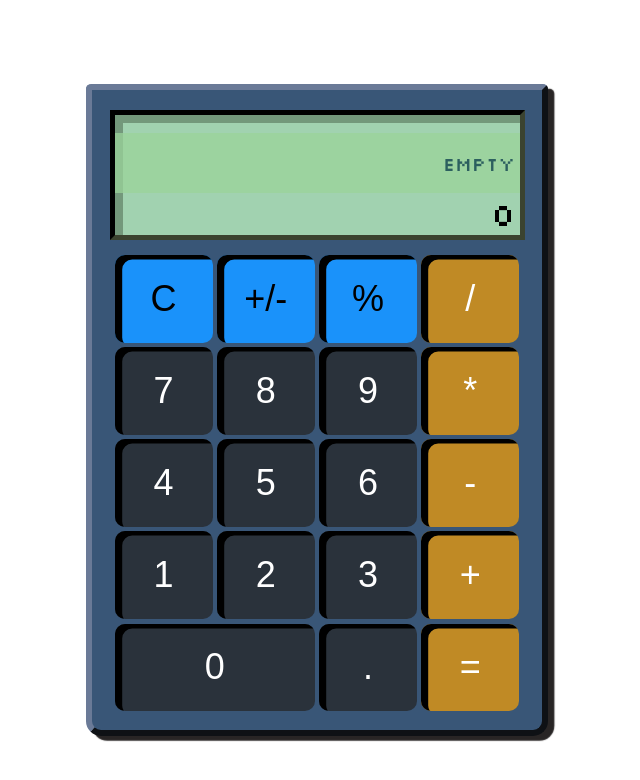
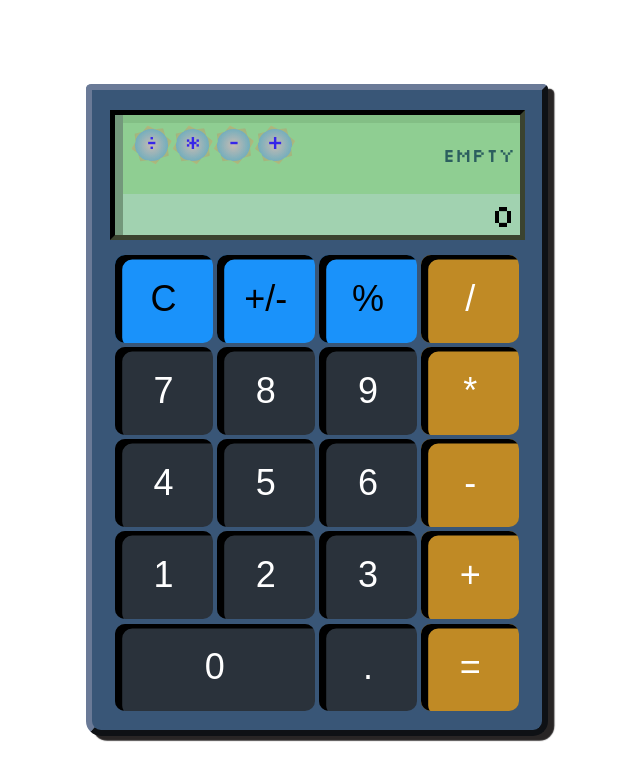
Before and after one commit to e11yunh/calculator, a plain HTML site: page index.html in a window 1280 px wide. Shown: the whole page, without its empty margins (323-963 px from the left). Drawn offline with Linux system fonts and the light colour scheme.

Commit message:
change background colour of 'division by 0' error and operator colour scheme'

```diff
--- a/scripts.js
+++ b/scripts.js
@@ -114,6 +114,11 @@ let result = "";
 function update_main_display(input) {
     const display_text = document.querySelector("#display-text")
     display_text.textContent = input;
+    if (input === "∞ and beyond") {
+        display_text.classList.add("gradient-text")
+    } else {
+        display_text.classList.remove("gradient-text")
+    }
 };
 
 function reset_font_size() {
@@ -132,7 +137,8 @@ function restart() {
     lastCommand = "";
     update_main_display("0");
     update_upper_display("")
-    reset_font_size()
+    reset_font_size();
+    toggleIcons("");
 };
 
 function evaluate() {
@@ -165,13 +171,13 @@ function evaluate() {
 function toggleIcons(operation) {
     const operator_container = document.querySelector("#operator-container")
     for (let child of operator_container.children) {
-        console.log(`Iterating over: ${child}`)
         if (child.getAttribute("value") === operation) {
             console.log(child.value)
             child.style.visibility = "visible"
             child.classList.add("blink")
         } else {
             child.style.visibility = "hidden"
+            child.classList.remove("blink")
         }
     }
 }
@@ -245,10 +251,6 @@ function handle_buttons(input) {
     console.log(`n1: ${n1}, n2: ${n2}, operator: ${operator}.`)
 };
 
-// Merge the two display together to create a bigger display
-    // Add a CSS indicator that an operator is currently being selected
-    // Add an icon on the top left to show that an operator is being selected
-    // The upper display should be integrated to the top right in the following style:  A / B = C (LAST COMMAND )
 
 // Change the '%' function to a backspace function
 // Add default behaviour for when incomplete sequence is done
--- a/styles.css
+++ b/styles.css
@@ -54,17 +54,16 @@
 #header-display {
     display: flex;
     justify-content: space-between;
-    width: 100%;
-    margin-left: 50px;
-    height: 50%;
+    width: 98%;
+    height: 70%;
     font-size: 1.2rem;
-    background-color: rgba(155, 211, 155, 0.754);
+    background-color: #89cd89c0;
 }
 
 #left-icons {
     font-size: 1rem;
     margin-left: 0.5em;
-    width: 40%;
+    width: 45%;
     display: flex;
     justify-content: flex-start;
 }
@@ -75,17 +74,24 @@
     align-items: start;
     justify-content: space-around;
     font-size: larger;
+
 }
 
 #operator-container * {
-    color: rgba(125, 5, 53, 0.7);
-    visibility: hidden;
+    color: rgb(54, 38, 233);
+    background: rgba(238, 174, 202, 0.838);
+    background: radial-gradient(circle, rgba(238, 174, 202, 0.591) 0%, rgba(0, 119, 255, 0.431) 100%);
+    visibility: visible;
+    margin-top: 10px;
     border-radius: 100%;
     text-align: center;
-    width: 100%;
-    height: 55%;
-    border: 2px solid rgba(187, 130, 73, 0.903);
+    width: 60%;
+    height: 40%;
+    border: 4px solid #ecc02e71;;
+    aspect-ratio: 1;
+    clip-path: polygon(91.57% 77.78%,72.22% 83.26%,59.75% 99.04%,42.2% 89.23%,22.22% 91.57%,16.74% 72.22%,0.96% 59.75%,10.77% 42.2%,8.43% 22.22%,27.78% 16.74%,40.25% 0.96%,57.8% 10.77%,77.78% 8.43%,83.26% 27.78%,99.04% 40.25%,89.23% 57.8%);
 }
+
 
 #input-display {
     width: 60%;
@@ -111,8 +117,9 @@
 }
 
 #lower-display {
-    height: 20%;
+    height: 30%;
     padding: 0 5px ;
+    margin-bottom: 5px;
 }
 
 #button-grid {
@@ -162,3 +169,9 @@ button {
     opacity: 0.85 !important;
     box-shadow: inset 0.31em  0.28em black;
 }
+
+.gradient-text {
+    background-clip: text;
+    color: transparent;
+    background-image: linear-gradient(to top, #051937, #004d7a, #008793, #00bf72, #a8eb12);
+}
```
